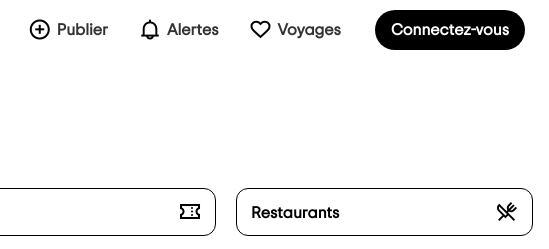
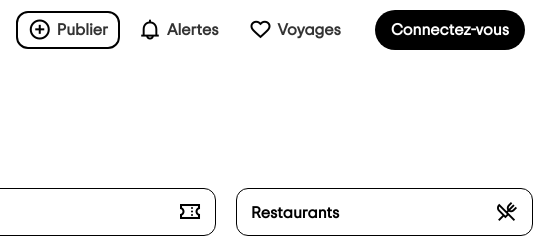
Before and after one commit to Azijin/replica-tripadvisor-front-end, a plain HTML site: page index.html in a window 1280 px wide. In both pictures the pointer is over the element "Publier". Shown: the top 249 px of the page, 731-1280 px from the left. Drawn offline with nearby package versions, Linux system fonts and the light colour scheme; files whose address does not match are found by name.

Commit message:
add hover on span of header

```diff
--- a/assets/css/style.css
+++ b/assets/css/style.css
@@ -115,7 +115,9 @@ header nav div {
   border-radius: 12px;
   cursor: pointer;
 }
-
+header nav div:hover {
+  border-color: black;
+}
 header nav div i {
   margin-right: 5px;
 }
@@ -125,6 +127,7 @@ header span {
   font-weight: bold;
   color: #333333;
 }
+
 header nav button {
   padding: 10px 16px;
   border-radius: 20px;
```
